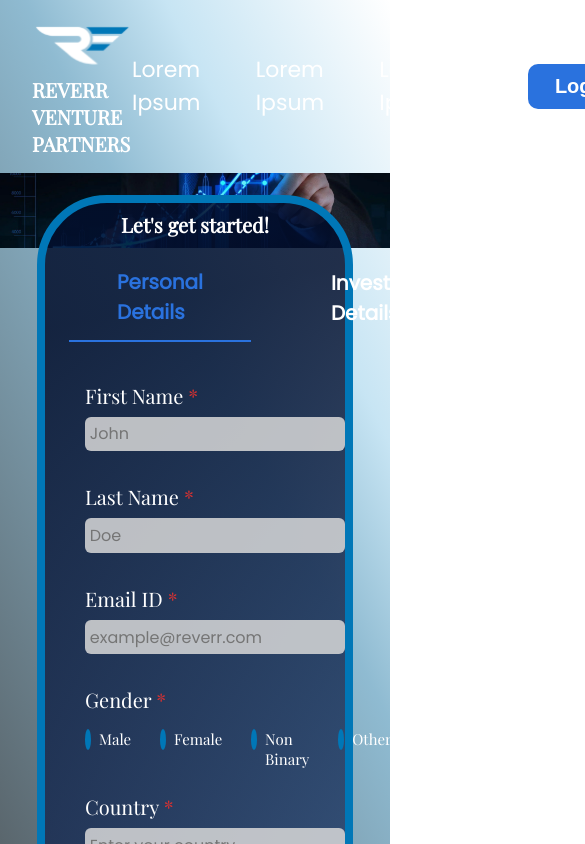
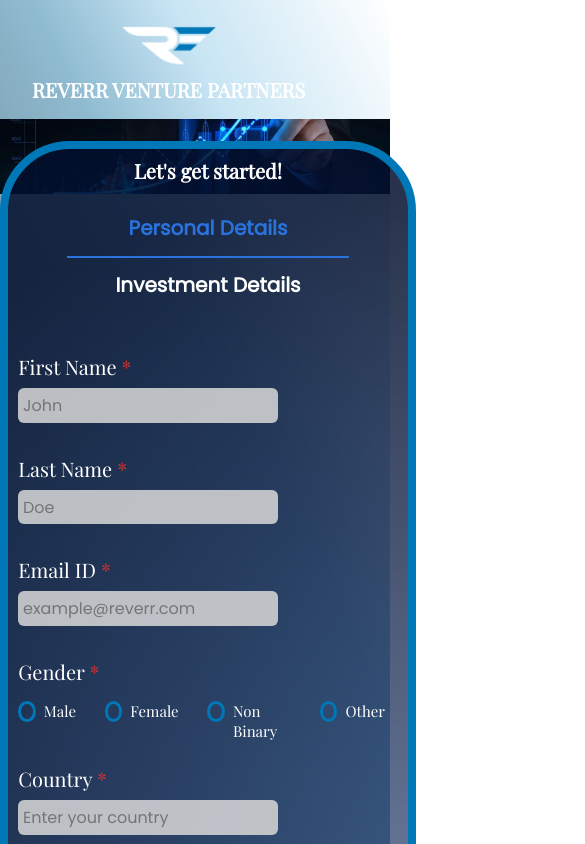
Before and after one commit to Reverr-Finaura/rvpreact, a React (Create React App) app: page /signUp in a window 390 px wide. Shown: the top 844 px of the page, 585 px wide, since content can reach past the window. Built offline with nearby package versions, Linux system fonts and the light colour scheme; no server answers.

Commit message:
responsiveness improved

```diff
--- a/src/components/auth/SignUp.css
+++ b/src/components/auth/SignUp.css
@@ -15,6 +15,10 @@
     rgba(9, 36, 94, 0.59) 64.83%
   );
   transform: translateY(-60px);
+  display: flex;
+  flex-direction: column;
+  justify-content: center;
+  align-items: center;
 }
 
 .card-heading {
@@ -32,6 +36,7 @@
   justify-content: space-between;
   text-decoration: none;
   margin: 1rem 0.5rem;
+  text-align: center;
 }
 
 .personal-details__tab-button {
@@ -89,13 +94,13 @@ label {
 .personal-details {
   display: flex;
   flex-direction: column;
-  margin-left: 2.5rem;
+  margin-left: 1rem;
 }
 
 .investment-details {
   display: flex;
   flex-direction: column;
-  margin-left: 2.5rem;
+  margin-left: 1rem;
 }
 
 .input-box {
@@ -337,8 +342,17 @@ label {
   transform: translateY(-12rem);
 }
 
-@media (max-width: 425px) {
+@media screen and (max-width: 700px) {
   .signup-card {
-    width: 300px;
+    width: 500px;
   }
 }
+
+@media screen and (width <570px) {
+  .signup-card {
+    width: 400px;
+  }
+  .details-tab {
+    flex-direction: column;
+  }
+}
--- a/src/components/navbar/Navbar.css
+++ b/src/components/navbar/Navbar.css
@@ -20,6 +20,7 @@
 .title {
   margin-top: 0.5rem;
   margin-bottom: 1rem;
+  text-align: center;
 }
 
 .logo {
@@ -73,3 +74,9 @@
 .signup:hover {
   opacity: 0.8;
 }
+
+@media screen and (width<1000px) {
+  .links {
+    display: none;
+  }
+}
```
